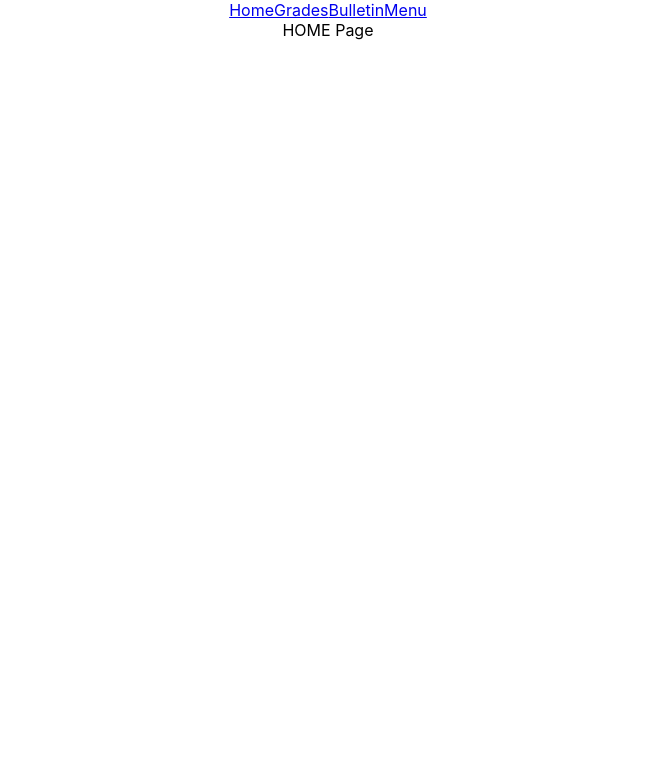
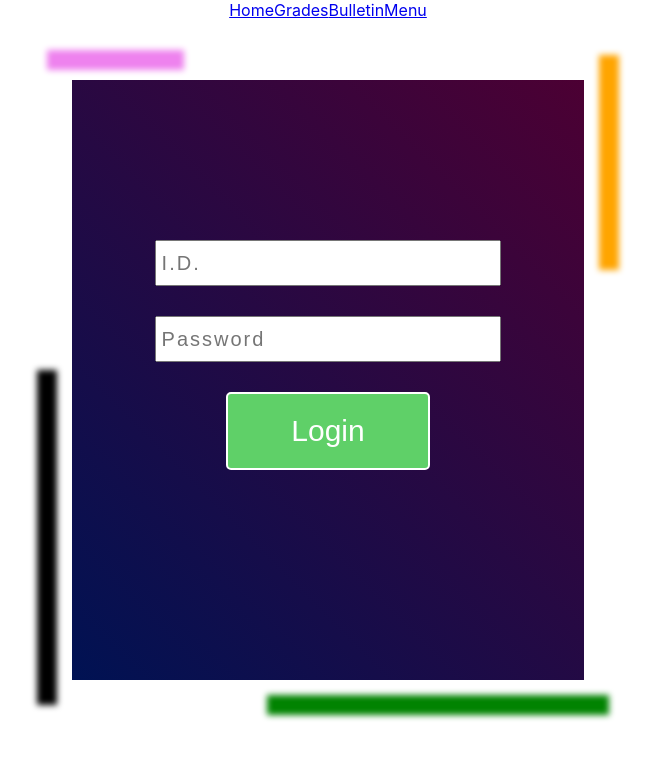
Before and after one commit to lancers2020/mini-project-2, a React (Create React App) app in the folder client/student-space/: page / in a window 1280 px wide. Shown: the top 758 px of the page, without its empty margins (312-967 px from the left). Built offline with nearby package versions, Linux system fonts and the light colour scheme.

Commit message:
added router functionality, incomplete

```diff
--- a/client/student-space/src/App.js
+++ b/client/student-space/src/App.js
@@ -14,7 +14,8 @@
       <Router>
         <Navbar/>
         <Routes>
-          <Route path='/' element={<Home />}/>
+          <Route path='/' element={<Login />}/>
+          <Route path='/home' element={<Home />}/>
           <Route path='/grades' element={<Grades />}/>
           <Route path='/bulletin' element={<Bulletin />}/>
           <Route path='/menu' element={<Menu />}/>
--- a/client/student-space/src/Navbar.js
+++ b/client/student-space/src/Navbar.js
@@ -5,7 +5,7 @@
 function Navbar() {
   return (
     <div>
-        <Link to="/">Home</Link>
+        <Link to="/home">Home</Link>
         <Link to="/grades">Grades</Link>
         <Link to="/bulletin">Bulletin</Link>
         <Link to="/menu">Menu</Link>
--- a/client/student-space/src/pages/Login.js
+++ b/client/student-space/src/pages/Login.js
@@ -1,8 +1,10 @@
 import React, { useState } from "react";
 import Button from "../components/Button";
 import Input from "../components/Input";
+import {useNavigate} from "react-router-dom";
 
 export default function Login(){
+    let navigate = useNavigate();
     const users = [
         {id: 123, password: 123},
         {id: 456, password: 456},
@@ -19,6 +21,11 @@
     const onSubmit = (e) => {
         //this is the route trigger point
         console.log(id, password);
+        for(var i = 0; i < users.length; i++){
+            if(id == users[i].id && password == users[i].password){
+                navigate("/home");
+            }
+        }
     }
     return(
         <div className="Login-container">
```
